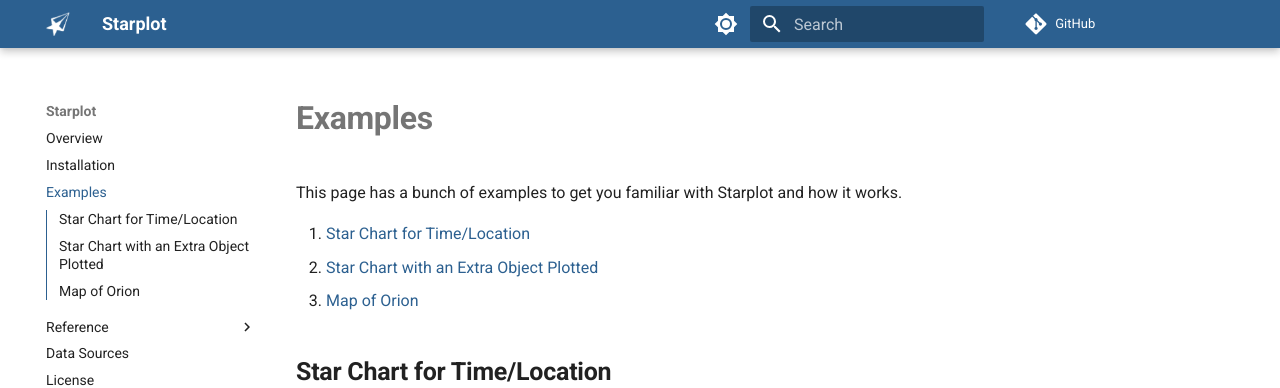
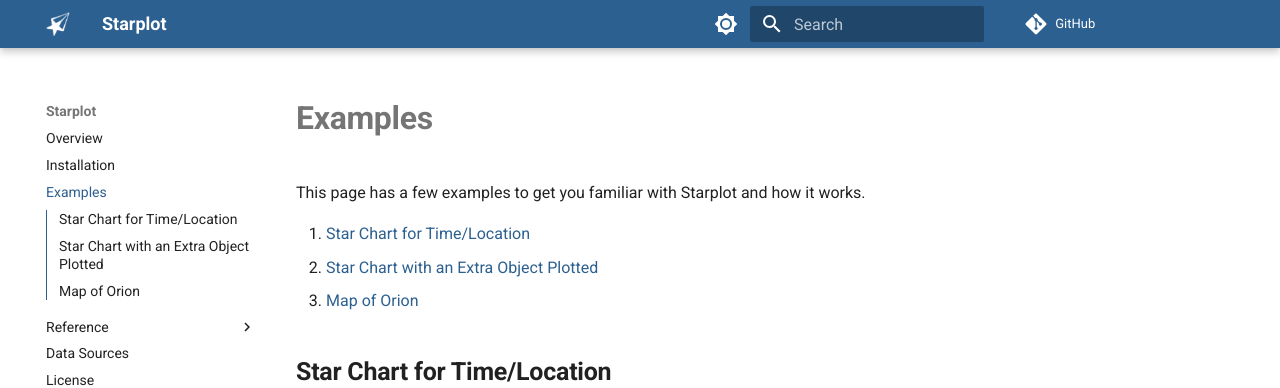
Before and after one commit to steveberardi/starplot, an MkDocs documentation site: the page built from docs/examples.md, in a window 1280 px wide and 900 px high. Shown: the top 388 px of the window. Built offline with MkDocs 1.6.1 and Material for MkDocs 9.7.7, drawn with Linux system fonts in a browser that asks for light colours; comment, search, counter and statistics services are not loaded.

Commit message:
styling docs

```diff
--- a/docs/examples.md
+++ b/docs/examples.md
@@ -1,4 +1,4 @@
-This page has a bunch of examples to get you familiar with Starplot and how it works.
+This page has a few examples to get you familiar with Starplot and how it works.
 
 1. [Star Chart for Time/Location](#star-chart-for-timelocation)
 2. [Star Chart with an Extra Object Plotted](#star-chart-with-an-extra-object-plotted)
```
Also changed, not shown: docs/reference-styling.md (+12 -3 lines).
